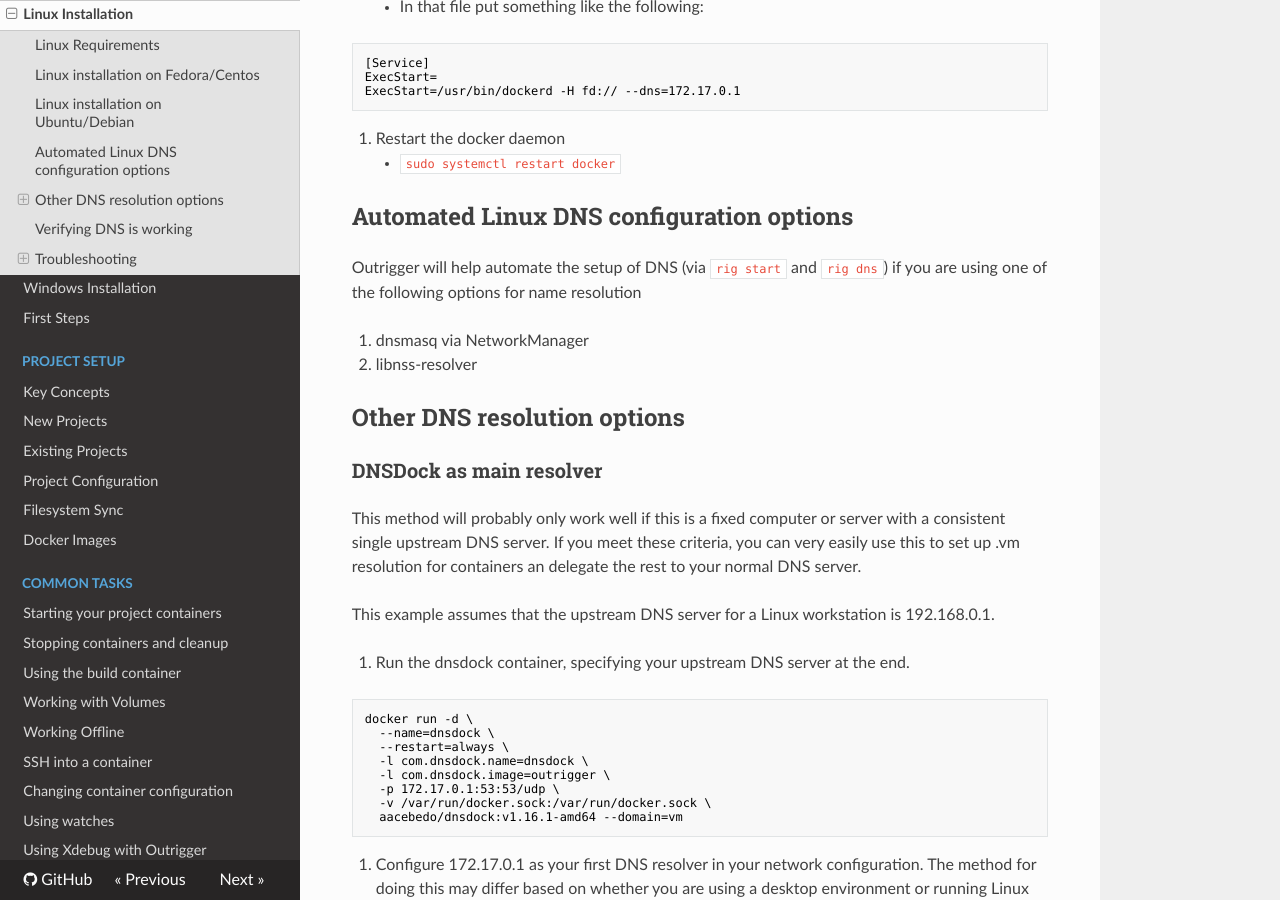
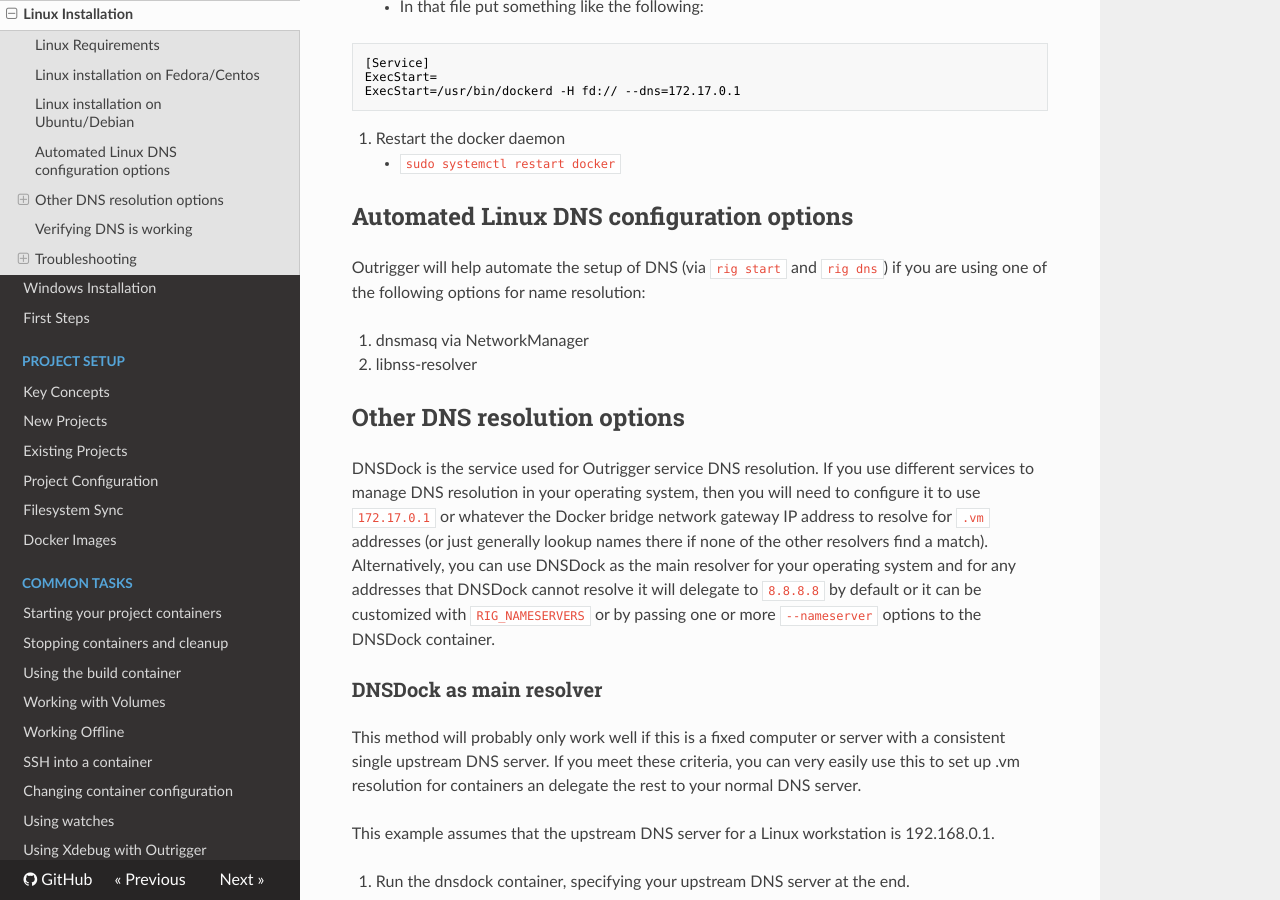
Before and after one commit to phase2/outrigger-docs, an MkDocs documentation site: the page built from docs/getting-started/linux-installation.md, in a window 1280 px wide and 900 px high, scrolled down 1108 px. Built offline with MkDocs 1.6.1, drawn with Linux system fonts in a browser that asks for light colours; nearby versions of some CDN libraries; old or Windows-style settings are respelled for this version of MkDocs.

Commit message:
Addressed feedback

````diff
--- a/docs/getting-started/linux-installation.md
+++ b/docs/getting-started/linux-installation.md
@@ -44,17 +44,26 @@
 ExecStart=
 ExecStart=/usr/bin/dockerd -H fd:// --dns=172.17.0.1
 ```
-1. Restart the docker daemon
+4. Restart the docker daemon
     - `sudo systemctl restart docker`
 
 ## Automated Linux DNS configuration options
 
-Outrigger will help automate the setup of DNS (via `rig start` and `rig dns`) if you are using one of the following options for name resolution
+Outrigger will help automate the setup of DNS (via `rig start` and `rig dns`) if you are using
+one of the following options for name resolution:
 
 1. dnsmasq via NetworkManager
-1. libnss-resolver
+2. libnss-resolver
 
 ## Other DNS resolution options
+
+DNSDock is the service used for Outrigger service DNS resolution. If you use different services to
+manage DNS resolution in your operating system, then you will need to configure it to use `172.17.0.1`
+or whatever the Docker bridge network gateway IP address to resolve for `.vm` addresses (or just generally
+lookup names there if none of the other resolvers find a match).  Alternatively, you can use DNSDock
+as the main resolver for your operating system and for any addresses that DNSDock cannot resolve it will
+delegate to `8.8.8.8` by default or it can be customized with `RIG_NAMESERVERS` or by passing one or more
+`--nameserver` options to the DNSDock container.
 
 ### DNSDock as main resolver
 
````
Also changed, not shown: other parts of docs/getting-started/linux-installation.md (+8 -9 lines), docs/common-tasks/using-watches.md (+1 -1 lines), docs/project-setup/filesystem-sync.md (+60 -29 lines).
